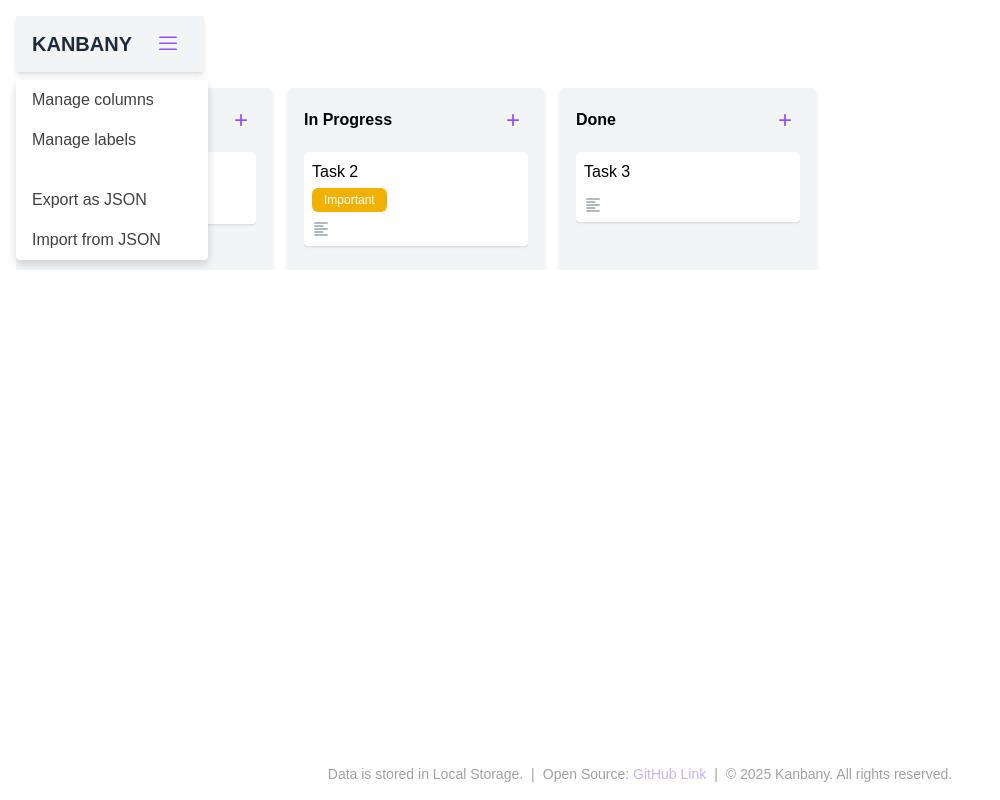
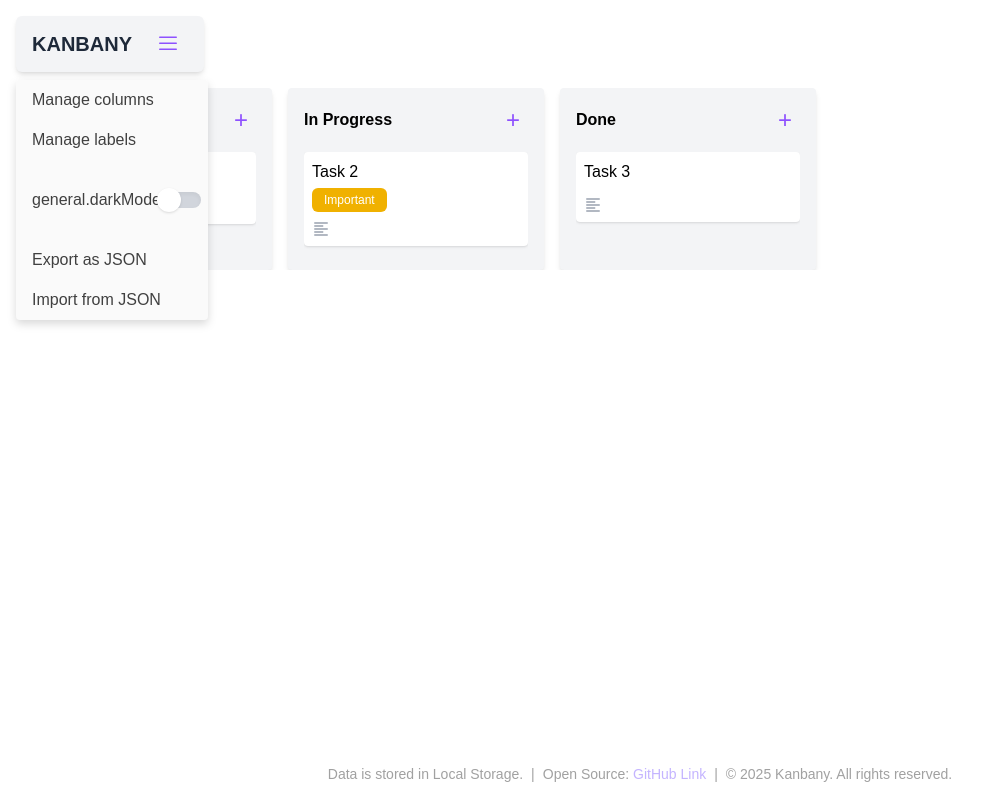
Before and after one commit to maxverwiebe/kanbany, a Next.js app: page / in a window 1280 px wide. Both pictures are taken after a click on the button 168 px from the left and 44 px from the top of the page. Shown: the whole page, without its empty margins (0-1000 px from the left). Built offline with nearby package versions, Linux system fonts and the light colour scheme.

Commit message:
Update Board.js (Toast & DarkMode)

```diff
--- a/components/Board.js
+++ b/components/Board.js
@@ -5,7 +5,7 @@ import CardModal from "./CardModal";
 import i18n from "@/lib/i18n";
 import { useBoard } from "@/lib/BoardContext";
 
-import { useToast } from "@/lib/ToastContext";
+import { addToast } from "@/lib/Toast";
 
 import ColumnManagerModal from "./ColumnManagerModal";
 import LabelManagerModal from "./LabelManagerModal";
@@ -34,11 +34,10 @@ export default function Board() {
   const [showLabelManager, setShowLabelManager] = useState(false);
   const [showDropdown, setShowDropdown] = useState(false);
 
-  const [draggedId, setDraggedId] = useState(null);
+  const [isDarkMode, setIsDarkMode] = useState(false);
 
   const [importChecked, setImportChecked] = useState(false);
 
-  const { addToast } = useToast();
   const onCardClick = (id) => setModalCardId(id);
 
   const handlers = {
@@ -55,6 +54,13 @@ export default function Board() {
   const handleOpenLabelManager = () => {
     setShowLabelManager(true);
     setShowDropdown(false);
+  };
+
+  const handleDarkModeToggle = () => {
+    const value = !isDarkMode;
+    setIsDarkMode(value);
+    localStorage.setItem("darkMode", value.toString());
+    document.documentElement.classList.toggle("dark", value);
   };
 
   const handleFileExport = () => {
@@ -109,11 +115,20 @@ export default function Board() {
     loadLocalData();
   }, []);
 
+  useEffect(() => {
+    const storedDarkMode = localStorage.getItem("darkMode");
+    if (storedDarkMode !== null) {
+      const darkEnabled = storedDarkMode === "true";
+      setIsDarkMode(darkEnabled);
+      document.documentElement.classList.toggle("dark", darkEnabled);
+    }
+  }, []);
+
   return (
-    <div className="flex flex-col">
+    <div className="flex flex-col bg-white dark:bg-gray-900">
       <div>
         <div className="relative inline-block mb-4">
-          <div className="flex items-center justify-between px-4 py-2 bg-gray-100 shadow-md">
+          <div className="flex items-center justify-between px-4 py-2 bg-gray-100 shadow-md rounded-md">
             <h1 className="text-xl font-bold text-gray-800">KANBANY</h1>
             <button
               className="flex items-center justify-center w-10 h-10 text-violet-500 hover:bg-violet-100 rounded-full transition ml-4"
@@ -137,22 +152,30 @@ export default function Board() {
           </div>
 
           {showDropdown && (
-            <div className="absolute mt-2 w-48 rounded drop-shadow-lg bg-white text-neutral-700 z-10">
+            <div className="absolute mt-2 w-48 rounded drop-shadow-lg bg-neutral-50 text-neutral-700 z-10">
               <button
-                className="w-full text-left px-4 py-2 hover:bg-violet-100"
+                className="w-full text-left px-4 py-2 hover:bg-violet-100 rounded"
                 onClick={handleOpenColManager}
               >
                 {i18n.t("column.manage")}
               </button>
               <button
-                className="w-full text-left px-4 py-2 hover:bg-violet-100"
+                className="w-full text-left px-4 py-2 hover:bg-violet-100 rounded"
                 onClick={handleOpenLabelManager}
               >
                 {i18n.t("label.manage")}
               </button>
               <div className="h-5"></div>
+              <div className="w-full text-left px-4 py-2 hover:bg-violet-100 flex justify-between items-center">
+                <span>{i18n.t("general.darkMode")}</span>
+                <ToggleSwitch
+                  initial={isDarkMode}
+                  onToggle={handleDarkModeToggle}
+                />
+              </div>
+              <div className="h-5"></div>
               <button
-                className="w-full text-left px-4 py-2 hover:bg-violet-100"
+                className="w-full text-left px-4 py-2 hover:bg-violet-100 rounded"
                 onClick={handleFileExport}
               >
                 {i18n.t("data.export")}
@@ -165,7 +188,7 @@ export default function Board() {
                 onChange={handleFileChange}
               />
               <button
-                className="w-full text-left px-4 py-2 hover:bg-violet-100"
+                className="w-full text-left px-4 py-2 hover:bg-violet-100 rounded"
                 onClick={() => document.getElementById("jsonFileInput").click()}
               >
                 {i18n.t("data.import")}
```
